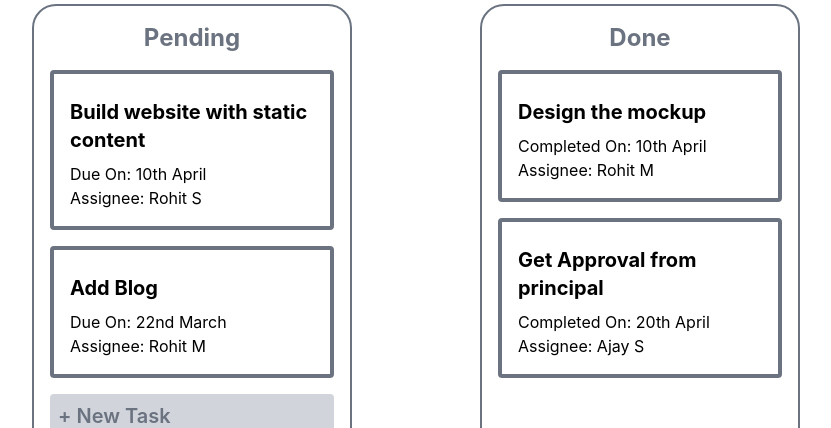
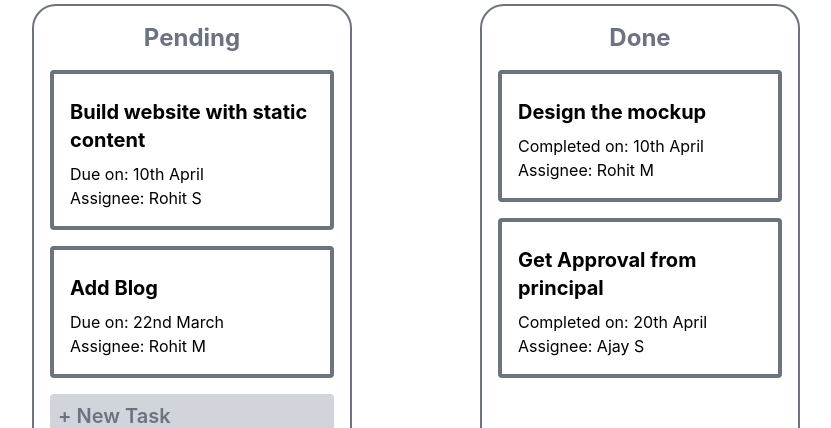
Before and after one commit to ayushvj08/hello-react, a React (Create React App) app in the folder hello-react/: page / in a window 1280 px wide. Shown: the part 132-560 px from the top of the page, without its empty margins (224-1055 px from the left). Built offline with nearby package versions, Linux system fonts and the light colour scheme.

Commit message:
matchCase > on

```diff
--- a/hello-react/src/App.tsx
+++ b/hello-react/src/App.tsx
@@ -1,5 +1,11 @@
 import React from "react";
 import TaskCard from "./TaskCard";
+
+const pps = {
+  title: "Build website with static content",
+  dueDate: "10th April",
+  assigneeName: "Rohit S",
+};
 
 function App() {
   return (
@@ -11,11 +17,7 @@ function App() {
       <section className="flex flex-row flex-wrap justify-between font-bold mt-4">
         <div className="border-2 border-gray-500 md:w-5/12 rounded-3xl p-4 pb-32 mb-4">
           <h1 className="text-center text-gray-500 text-2xl">Pending</h1>
-          <TaskCard
-            title="Build website with static content"
-            dueDate="10th April"
-            assigneeName="Rohit S"
-          />
+          <TaskCard {...pps} />
           <TaskCard
             title="Add Blog"
             dueDate="22nd March"
--- a/hello-react/src/TaskCard.tsx
+++ b/hello-react/src/TaskCard.tsx
@@ -12,11 +12,13 @@ const TaskCard = (props: TaskCardProp) => {
   return (
     <div className="border-4 border-gray-500 rounded p-4 my-4">
       <h2 className="text-xl font-bold my-2">{props.title}</h2>
-      {props.dueDate ? (
-        <p className="font-normal">Due On: {props?.dueDate}</p>
-      ) : props.completedAtDate ? (
-        <p className="font-normal">Completed On: {props?.completedAtDate}</p>
-      ) : null}
+      <p className="font-normal">
+        {props.dueDate
+          ? "Due on: " + props.dueDate
+          : props.completedAtDate
+          ? "Completed on: " + props.completedAtDate
+          : null}
+      </p>
       <p className="font-normal">Assignee: {props.assigneeName}</p>
     </div>
   );
```
